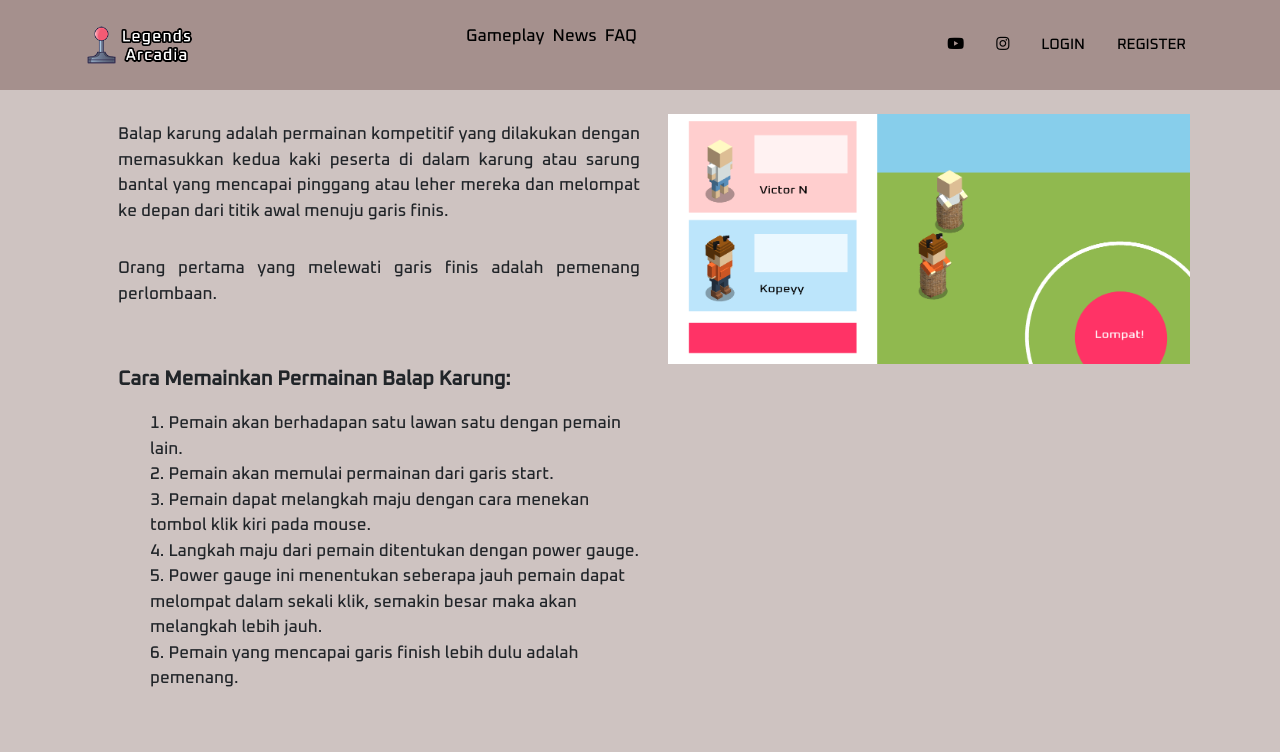
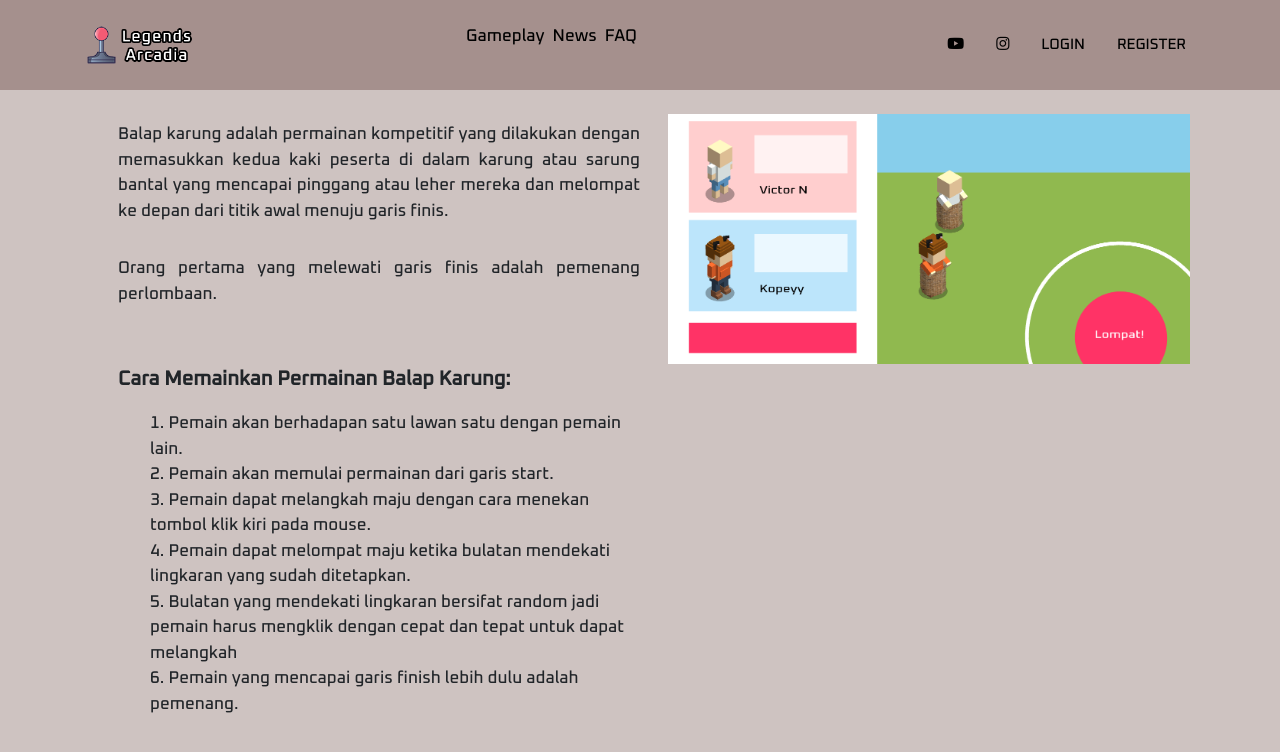
Before and after one commit to victornath/LocalStar, a React (Create React App) app in the folder frontend/: page /help/balap-karung in a window 1280 px wide. Shown: the top 752 px of the page. Built offline with nearby package versions, Linux system fonts and the light colour scheme; no server answers.

Commit message:
fix description

```diff
--- a/frontend/src/screens/Help_BalapKarung.jsx
+++ b/frontend/src/screens/Help_BalapKarung.jsx
@@ -18,8 +18,8 @@ const Help_BalapKarung = () => {
                                 <li>Pemain akan berhadapan satu lawan satu dengan pemain lain.</li>
                                 <li>Pemain akan memulai permainan dari garis start.</li>
                                 <li>Pemain dapat melangkah maju dengan cara menekan tombol klik kiri pada mouse.</li>
-                                <li>Langkah maju dari pemain ditentukan dengan power gauge.</li>
-                                <li>Power gauge ini menentukan seberapa jauh pemain dapat melompat dalam sekali klik, semakin besar maka akan melangkah lebih jauh.</li>
+                                <li>Pemain dapat melompat maju ketika bulatan mendekati lingkaran yang sudah ditetapkan.</li>
+                                <li>Bulatan yang mendekati lingkaran bersifat random jadi pemain harus mengklik dengan cepat dan tepat untuk dapat melangkah</li>
                                 <li>Pemain yang mencapai garis finish lebih dulu adalah pemenang.</li>
                             </ol>
                         </div>
--- a/frontend/src/screens/Help_TarikTambang.jsx
+++ b/frontend/src/screens/Help_TarikTambang.jsx
@@ -16,8 +16,7 @@ const Help_TarikTambang = () => {
                             <ol class="list-group-numbered">
                                 <li>Para pemain dibagi menjadi dua regu.</li>
                                 <li>Pemain dapat menarik tali ke sisi bermainnya dengan cara mengklik tombol kiri pada mouse.</li>
-                                <li>Agar dapat menarik tali pemain harus mengklik tombol kiri pada mouse ketika bulatan mendekati lingkaran yang sudah ditetapkan.</li>
-                                <li>Bulatan yang mendekati lingkaran bersifat random jadi pemain harus mengklik dengan cepat dan tepat untuk dapat menarik tali.</li>
+                                <li>Pemainan ini menggunakan fitur power gauge, yang menentukan seberapa jauh pemain dapat melompat dalam sekali klik. Semakin besar maka akan melangkah lebih jauh.</li>
                                 <li>Pemain yang berhasil tertarik dan terbawa sampai melewati batas garis dinyatakan kalah.  </li>
                             </ol>
                         </div>
```
